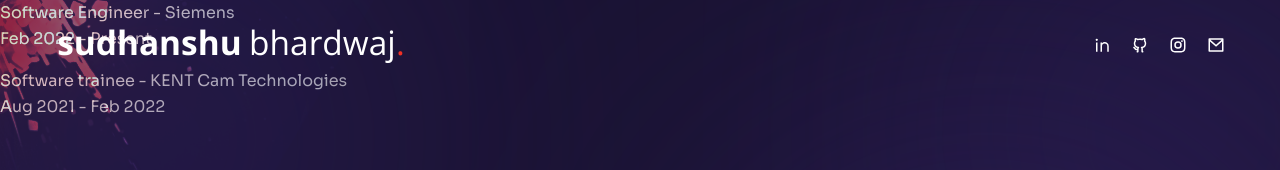
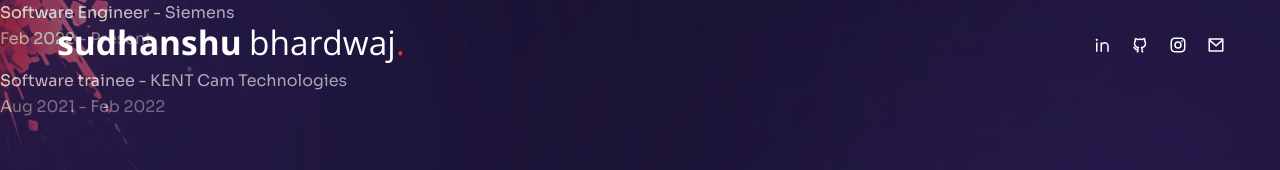
Before and after one commit to Sudhanshu-bh/sb-portfolio, a Next.js app: page /about/sections/Experience in a window 1280 px wide. Shown: the top 170 px of the page. Built offline with nearby package versions, Linux system fonts and the light colour scheme.

Commit message:
about page minor change

```diff
--- a/pages/about/sections/Experience.js
+++ b/pages/about/sections/Experience.js
@@ -19,7 +19,7 @@ const Experience = () => {
 					<div key={itemIndex} className="mb-4 text-white/60">
 						{item.title}
 						<br />
-						{item.stage}
+						<span className="text-white/35">{item.stage}</span>
 					</div>
 				))}
 			</div>
```
